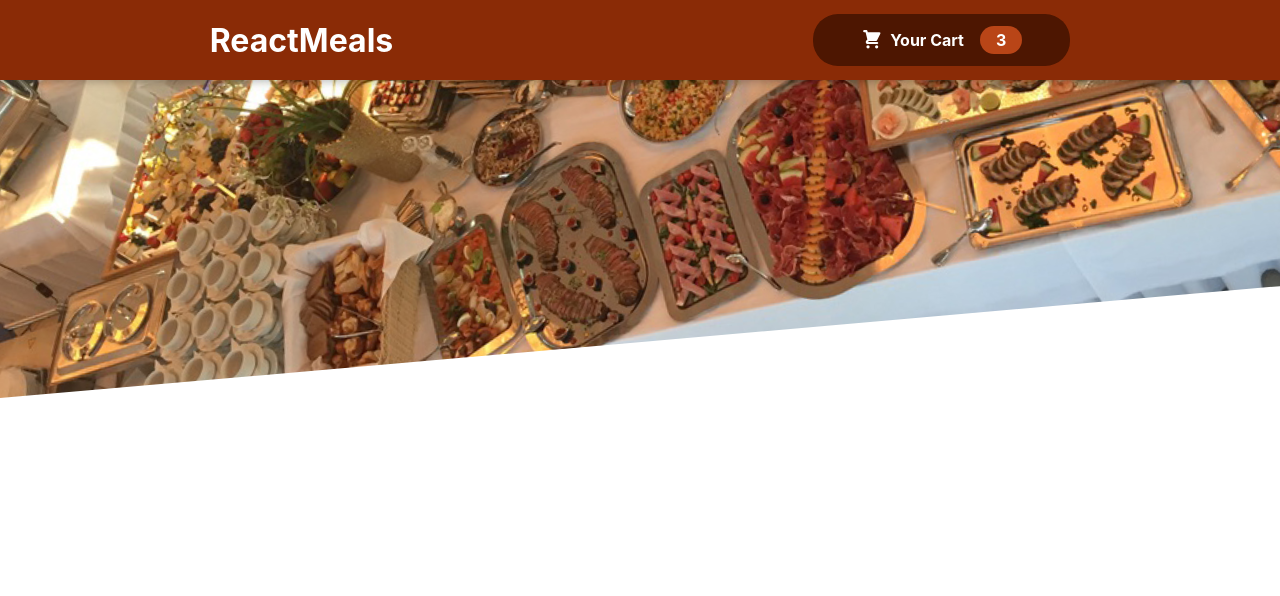
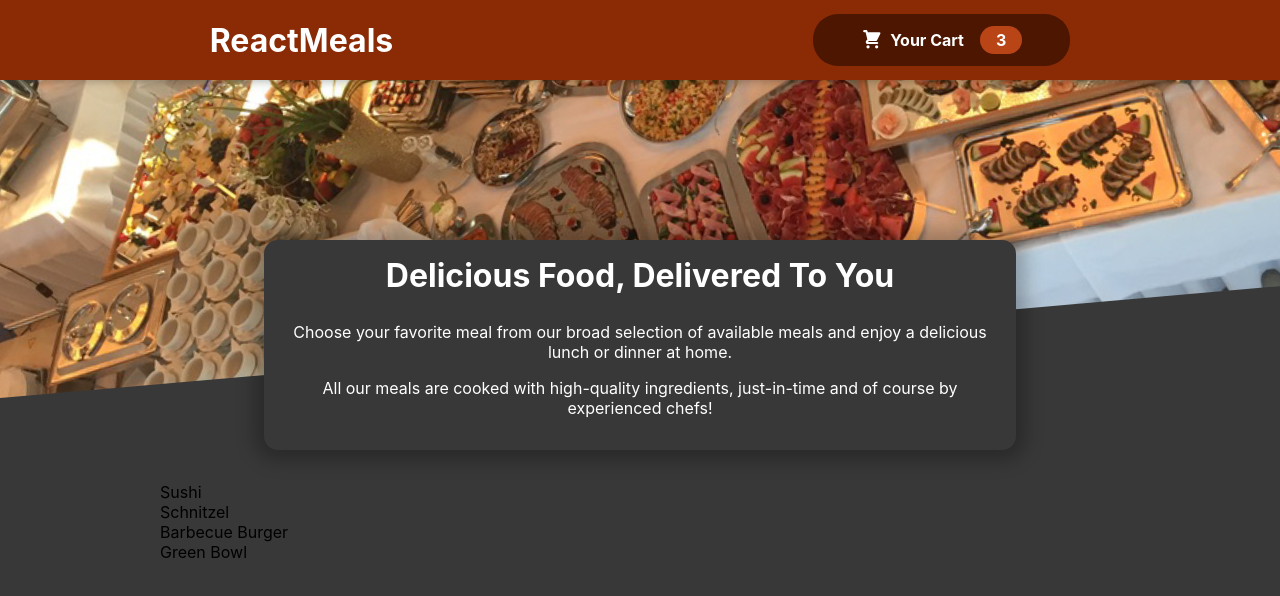
Before and after one commit to mahrezaissiouene/React-Meals-app, a React (Create React App) app: page / in a window 1280 px wide. Shown: the top 596 px of the page. Built offline with nearby package versions, Linux system fonts and the light colour scheme.

Commit message:
creating meals list

```diff
--- a/src/App.js
+++ b/src/App.js
@@ -1,11 +1,14 @@
 import { Fragment } from "react";
 import Header from "./components/Layout/Header";
+import Meals from "./components/Meals/Meals";
 
 function App() {
-
   return (
     <Fragment>
-      < Header />
+      <Header />
+      <main>
+        <Meals />
+      </main>
     </Fragment>
   );
 }
--- /dev/null
+++ b/src/components/Meals/AvailablesMeals.js
@@ -0,0 +1,39 @@
+import classes from "./AvailablesMeals.module.css";
+
+const DUMMY_MEALS = [
+  {
+    id: "m1",
+    name: "Sushi",
+    description: "Finest fish and veggies",
+    price: 22.99,
+  },
+  {
+    id: "m2",
+    name: "Schnitzel",
+    description: "A german specialty!",
+    price: 16.5,
+  },
+  {
+    id: "m3",
+    name: "Barbecue Burger",
+    description: "American, raw, meaty",
+    price: 12.99,
+  },
+  {
+    id: "m4",
+    name: "Green Bowl",
+    description: "Healthy...and green...",
+    price: 18.99,
+  },
+];
+
+const AvailablesMeals = () => {
+  const mealslist = DUMMY_MEALS.map((meal) => <li> {meal.name} </li>);
+  return (
+    <section className={classes.meals}>
+
+      <ul>{mealslist}</ul>
+    </section>
+  );
+};
+export default AvailablesMeals;
--- /dev/null
+++ b/src/components/Meals/AvailablesMeals.module.css
@@ -0,0 +1,24 @@
+.meals {
+    max-width: 60rem;
+    width: 90%;
+    margin: 2rem auto;
+    animation: meals-appear 1s ease-out forwards;
+  }
+
+  .meals ul {
+    list-style: none;
+    margin: 0;
+    padding: 0;
+  }
+
+  @keyframes meals-appear {
+    from {
+      opacity: 0;
+      transform: translateY(3rem);
+    }
+
+    to {
+      opacity: 1;
+      transform: translateY(0);
+    }
+  }
--- /dev/null
+++ b/src/components/Meals/Meals.js
@@ -0,0 +1,14 @@
+import React, { Fragment } from "react";
+import MealsSummury from "./MealsSummury";
+import AvailablesMeals from "./AvailablesMeals";
+
+function Meals() {
+  return (
+    <Fragment>
+      <MealsSummury />
+      <AvailablesMeals />
+    </Fragment>
+  );
+}
+
+export default Meals;
--- /dev/null
+++ b/src/components/Meals/MealsSummury.js
@@ -0,0 +1,21 @@
+import React from 'react'
+import classes from './MealsSummury.module.css';
+
+
+function MealsSummury() {
+  return (
+    <section className={classes.summary}>
+      <h2>Delicious Food, Delivered To You</h2>
+      <p>
+        Choose your favorite meal from our broad selection of available meals
+        and enjoy a delicious lunch or dinner at home.
+      </p>
+      <p>
+        All our meals are cooked with high-quality ingredients, just-in-time and
+        of course by experienced chefs!
+      </p>
+    </section>
+  )
+}
+
+export default MealsSummury
--- /dev/null
+++ b/src/components/Meals/MealsSummury.module.css
@@ -0,0 +1,18 @@
+.summary {
+    text-align: center;
+    max-width: 45rem;
+    width: 90%;
+    margin: auto;
+    margin-top: -10rem;
+    position: relative;
+    background-color: #383838;
+    color: white;
+    border-radius: 14px;
+    padding: 1rem;
+    box-shadow: 0 1px 18px 10px rgba(0, 0, 0, 0.25);
+  }
+
+  .summary h2 {
+    font-size: 2rem;
+    margin-top: 0;
+  }
--- a/src/index.css
+++ b/src/index.css
@@ -11,3 +11,6 @@
   font-family: source-code-pro, Menlo, Monaco, Consolas, 'Courier New',
     monospace;
 }
+body {
+  background-color: #383838;
+}
```
